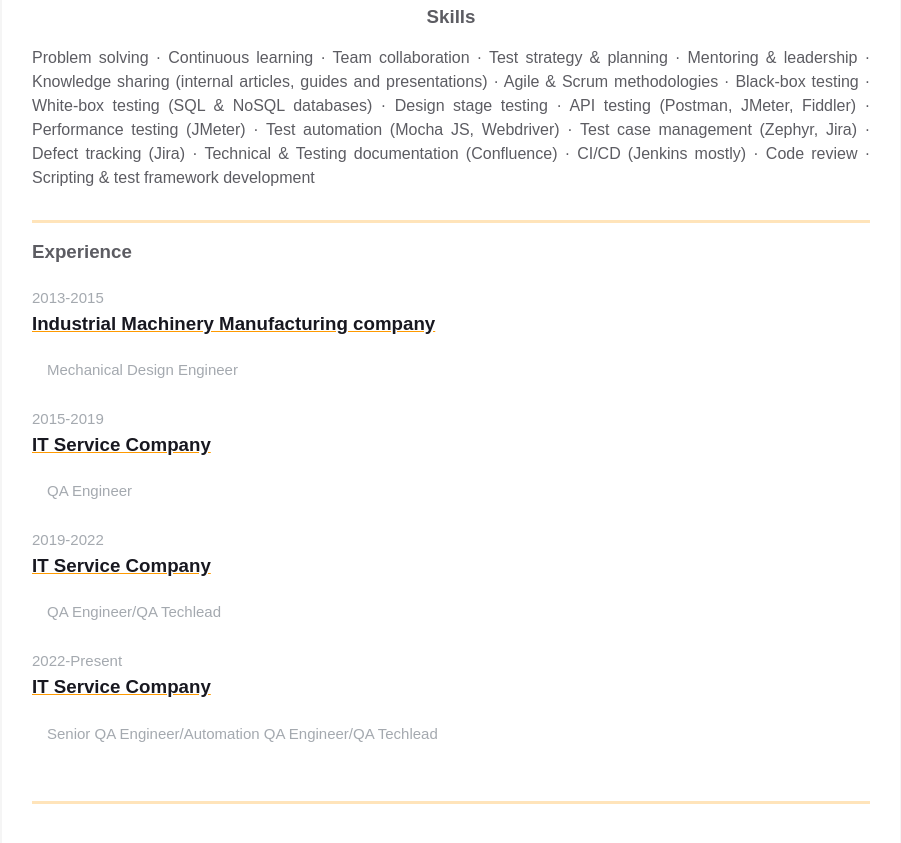
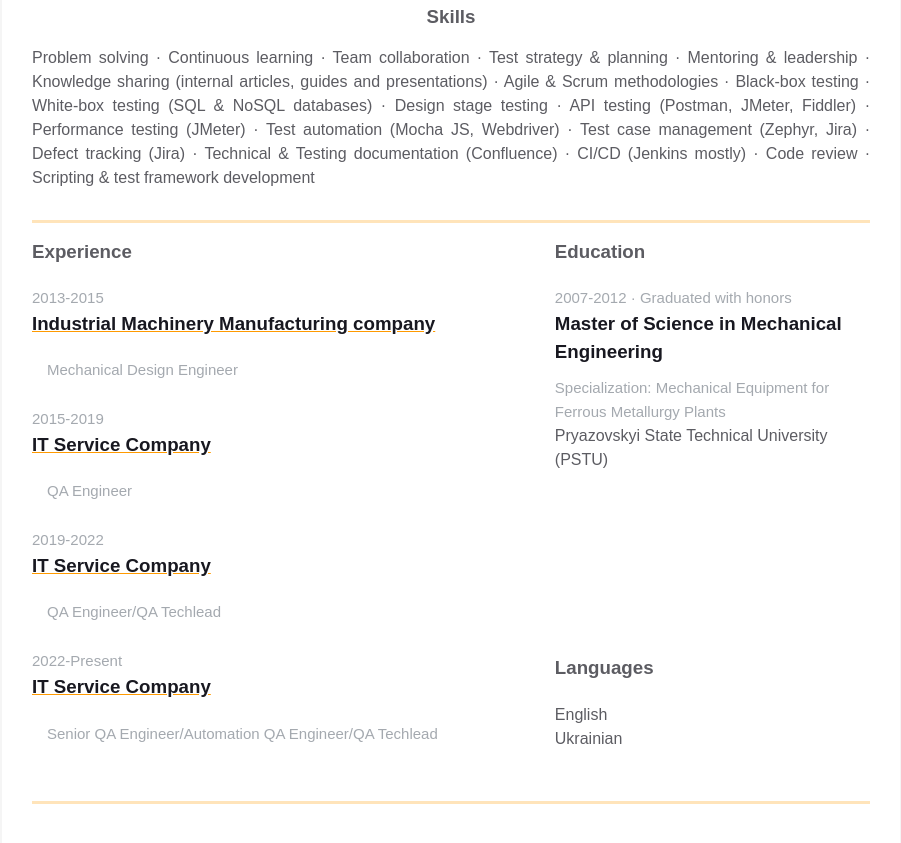
Before and after one commit to Slotg/homepage, a plain HTML site: page index.html in a window 1280 px wide. Shown: the part 515-1358 px from the top of the page, without its empty margins (189-1090 px from the left). Drawn offline with Linux system fonts and the light colour scheme.

Commit message:
Add Additional Info section

```diff
--- a/index.html
+++ b/index.html
@@ -223,6 +223,45 @@
                                     </div>
                                 </div>
                             </div>
+
+                            <div class="additional-info fv">
+                                <div class="additional-info__education">
+                                    <h3 class="additional-info__education-header">
+                                        Education
+                                    </h3>
+                                    <div class="additional-info__education-university">
+                                        <span
+                                            class="additional-info__education-university-durability"
+                                            >2007-2012 · Graduated with honors
+                                        </span>
+                                        <h3
+                                            class="additional-info__education-university-speciality"
+                                        >
+                                            Master of Science in Mechanical Engineering
+                                        </h3>
+                                        <span
+                                            class="additional-info__education-university-durability"
+                                            >Specialization: Mechanical Equipment for
+                                            Ferrous Metallurgy Plants
+                                        </span>
+                                        <p
+                                            class="additional-info__education-university-name"
+                                        >
+                                            Pryazovskyi State Technical University (PSTU)
+                                        </p>
+                                    </div>
+                                </div>
+
+                                <div class="additional-info__languages">
+                                    <h3 class="additional-info__languages-header">
+                                        Languages
+                                    </h3>
+                                    <p class="additional-info__languages-item">English</p>
+                                    <p class="additional-info__languages-item">
+                                        Ukrainian
+                                    </p>
+                                </div>
+                            </div>
                         </div>
                     </div>
                 </div>
```
